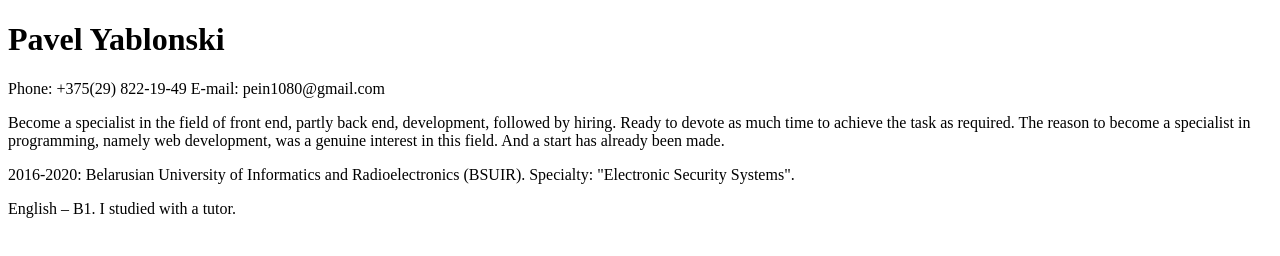
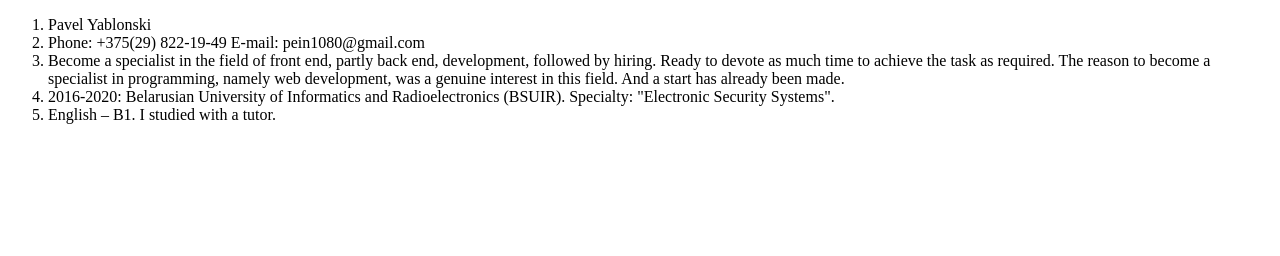
Before and after one commit to ShavkaNait/rsschool-2019Q1-cv, a plain HTML site: page index.html in a window 1280 px wide. Drawn offline with Linux system fonts and the light colour scheme.

Commit message:
feat: text

```diff
--- a/index.html
+++ b/index.html
@@ -8,11 +8,16 @@
 </head>
 <body>
     <div class="container">
-        <h1>Pavel Yablonski</h1>
-        <p>Phone: +375(29) 822-19-49 E-mail: pein1080@gmail.com</p>
-        <p>Become a specialist in the field of front end, partly back end, development, followed by hiring. Ready to devote as much time to achieve the task as required. The reason to become a specialist in programming, namely web development, was a genuine interest in this field. And a start has already been made. </p>
-        <p class="education">2016-2020: Belarusian University of Informatics and Radioelectronics (BSUIR). Specialty: "Electronic Security Systems".</p>
-        <p class="language">English – B1. I studied with a tutor.</p>
+            <ol>
+                <li>Pavel Yablonski</li>
+                <li>Phone: +375(29) 822-19-49 E-mail: pein1080@gmail.com </li>
+                <li>Become a specialist in the field of front end, partly back end, development,
+                    followed by hiring. Ready to devote as much time to achieve the task as required.
+                    The reason to become a specialist in programming, namely web development,
+                    was a genuine interest in this field. And a start has already been made. </li>
+                <li>2016-2020: Belarusian University of Informatics and Radioelectronics (BSUIR). Specialty: "Electronic Security Systems".</li>
+                <li>English – B1. I studied with a tutor.</li>
+            </ol>
     </div>
 </body>
 </html>
--- a/style.css
+++ b/style.css
@@ -0,0 +1,10 @@
+* {
+    margin: 0;
+    padding: 0;
+    list-style: none;
+}
+.container {
+    width: 1024px;
+    display: flex;
+    margin: 0 auto;
+}
```
